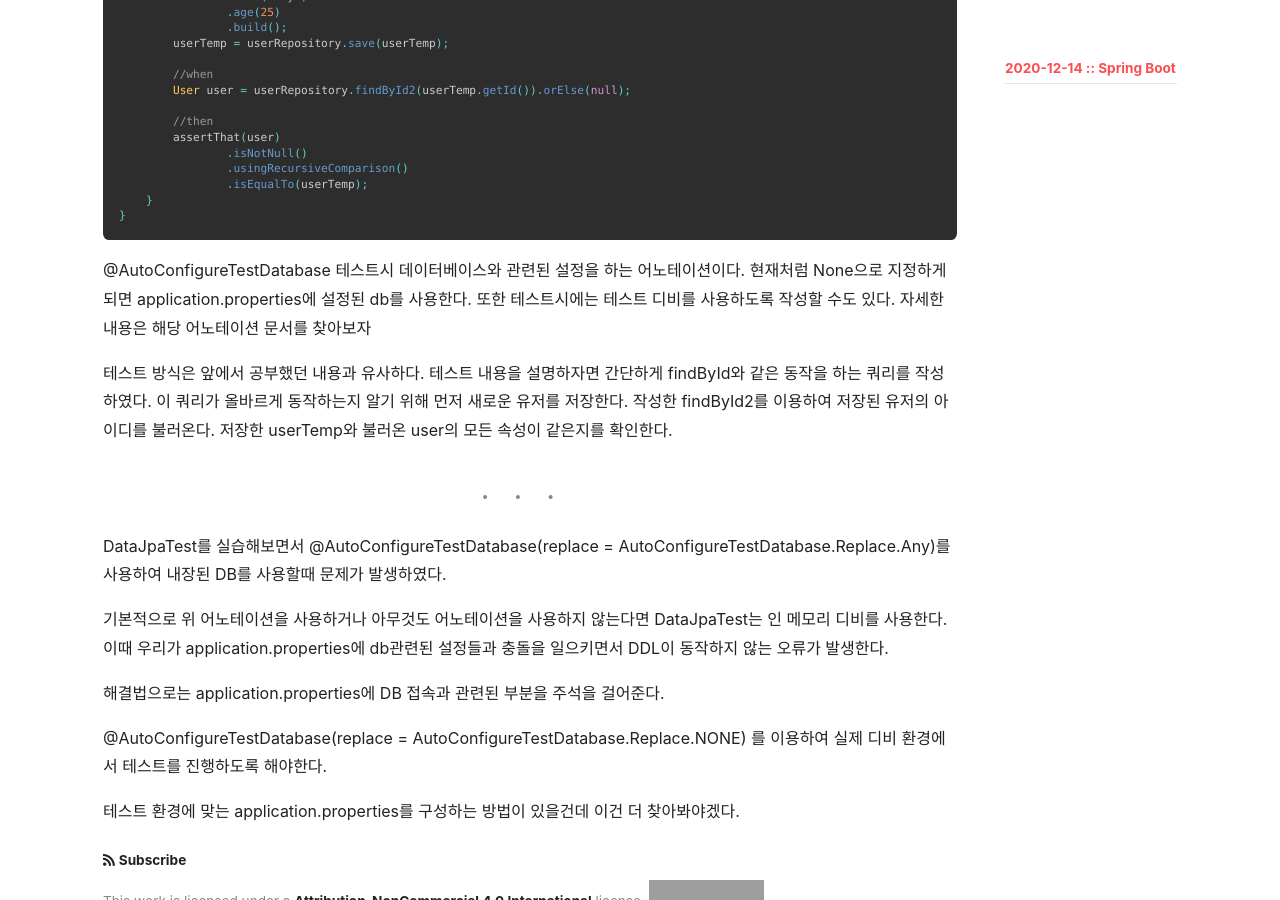
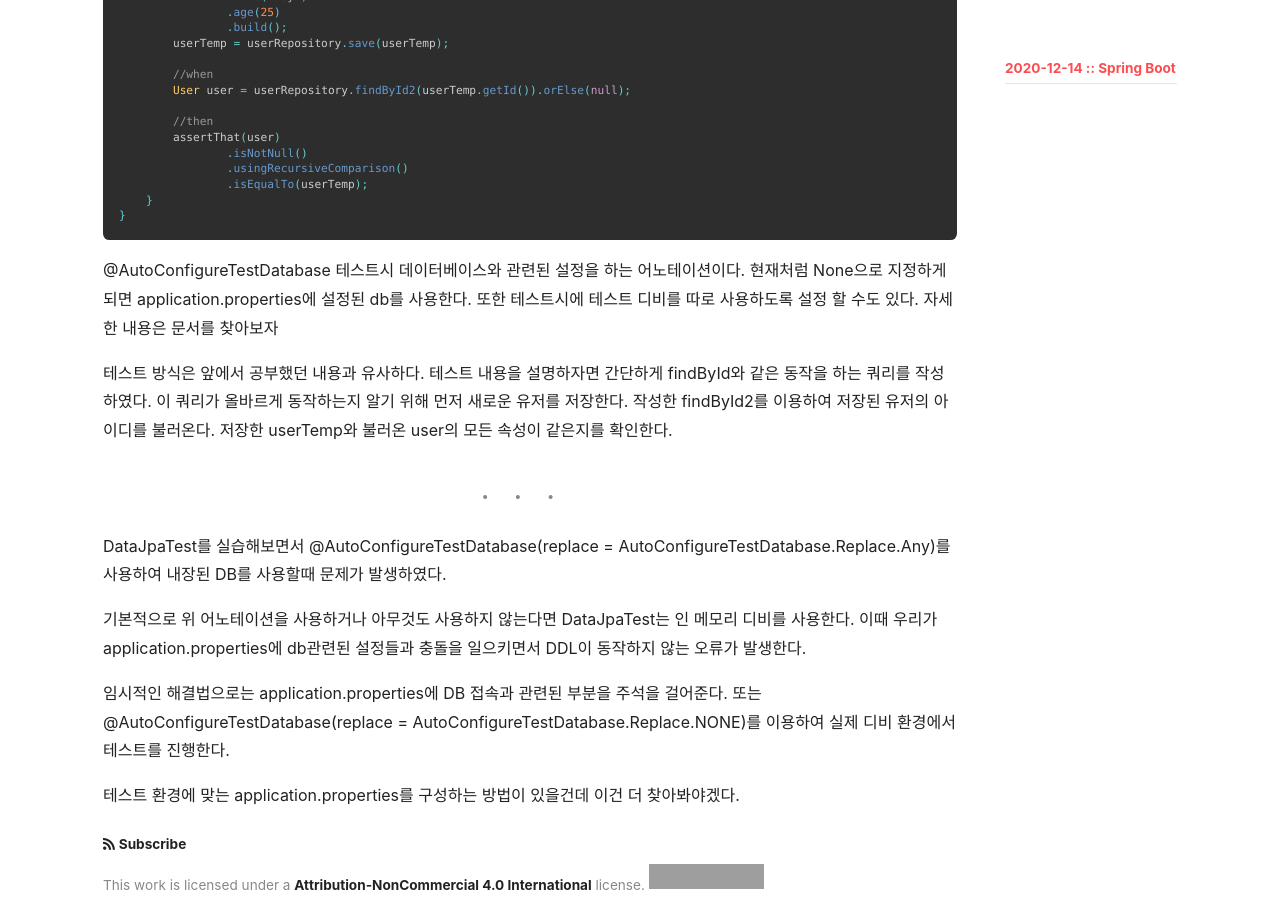
Before and after one commit to lcy960729/blog.maker, a Jekyll site: the page built from _posts/WordBookProject/2020-12-14-Spring-Boot-JPA-Test.md, in a window 1280 px wide and 900 px high, scrolled down 853 px. Built offline with Jekyll 4.4.1, drawn with Linux system fonts in a browser that asks for light colours; nearby versions of some CDN libraries; comment, search, counter and statistics services are not loaded; grey boxes are pictures that could not be loaded.

Commit message:
Update 2020-12-14-Spring-Boot-JPA-Test.md

````diff
--- a/_posts/WordBookProject/2020-12-14-Spring-Boot-JPA-Test.md
+++ b/_posts/WordBookProject/2020-12-14-Spring-Boot-JPA-Test.md
@@ -48,7 +48,7 @@ public class UserRepositoryTest {
 }
 ```
 
-@AutoConfigureTestDatabase 테스트시 데이터베이스와 관련된 설정을 하는 어노테이션이다. 현재처럼 None으로 지정하게되면 application.properties에 설정된 db를 사용한다. 또한 테스트시에는 테스트 디비를 사용하도록 작성할 수도 있다. 자세한 내용은 해당 어노테이션 문서를 찾아보자
+@AutoConfigureTestDatabase 테스트시 데이터베이스와 관련된 설정을 하는 어노테이션이다. 현재처럼 None으로 지정하게되면 application.properties에 설정된 db를 사용한다. 또한 테스트시에 테스트 디비를 따로 사용하도록 설정 할 수도 있다. 자세한 내용은 문서를 찾아보자
 
 테스트 방식은 앞에서 공부했던 내용과 유사하다. 테스트 내용을 설명하자면 간단하게 findById와 같은 동작을 하는 쿼리를 작성하였다. 이 쿼리가 올바르게 동작하는지 알기 위해 먼저 새로운 유저를 저장한다. 작성한 findById2를 이용하여 저장된 유저의 아이디를 불러온다. 저장한 userTemp와 불러온 user의 모든 속성이 같은지를 확인한다.
 
@@ -56,10 +56,9 @@ public class UserRepositoryTest {
 
 DataJpaTest를 실습해보면서 @AutoConfigureTestDatabase(replace = AutoConfigureTestDatabase.Replace.Any)를 사용하여 내장된 DB를 사용할때 문제가 발생하였다.
 
-기본적으로 위 어노테이션을 사용하거나 아무것도 어노테이션을 사용하지 않는다면 DataJpaTest는 인 메모리 디비를 사용한다. 이때 우리가 application.properties에 db관련된 설정들과 충돌을 일으키면서 DDL이 동작하지 않는 오류가 발생한다.
+기본적으로 위 어노테이션을 사용하거나 아무것도 사용하지 않는다면 DataJpaTest는 인 메모리 디비를 사용한다. 이때 우리가 application.properties에 db관련된 설정들과 충돌을 일으키면서 DDL이 동작하지 않는 오류가 발생한다.
 
-해결법으로는 application.properties에 DB 접속과 관련된 부분을 주석을 걸어준다.
-
- @AutoConfigureTestDatabase(replace = AutoConfigureTestDatabase.Replace.NONE) 를 이용하여 실제 디비 환경에서 테스트를 진행하도록 해야한다.
+임시적인 해결법으로는 application.properties에 DB 접속과 관련된 부분을 주석을 걸어준다.
+또는 @AutoConfigureTestDatabase(replace = AutoConfigureTestDatabase.Replace.NONE)를 이용하여 실제 디비 환경에서 테스트를 진행한다.
 
 테스트 환경에 맞는 application.properties를 구성하는 방법이 있을건데 이건 더 찾아봐야겠다.
````
